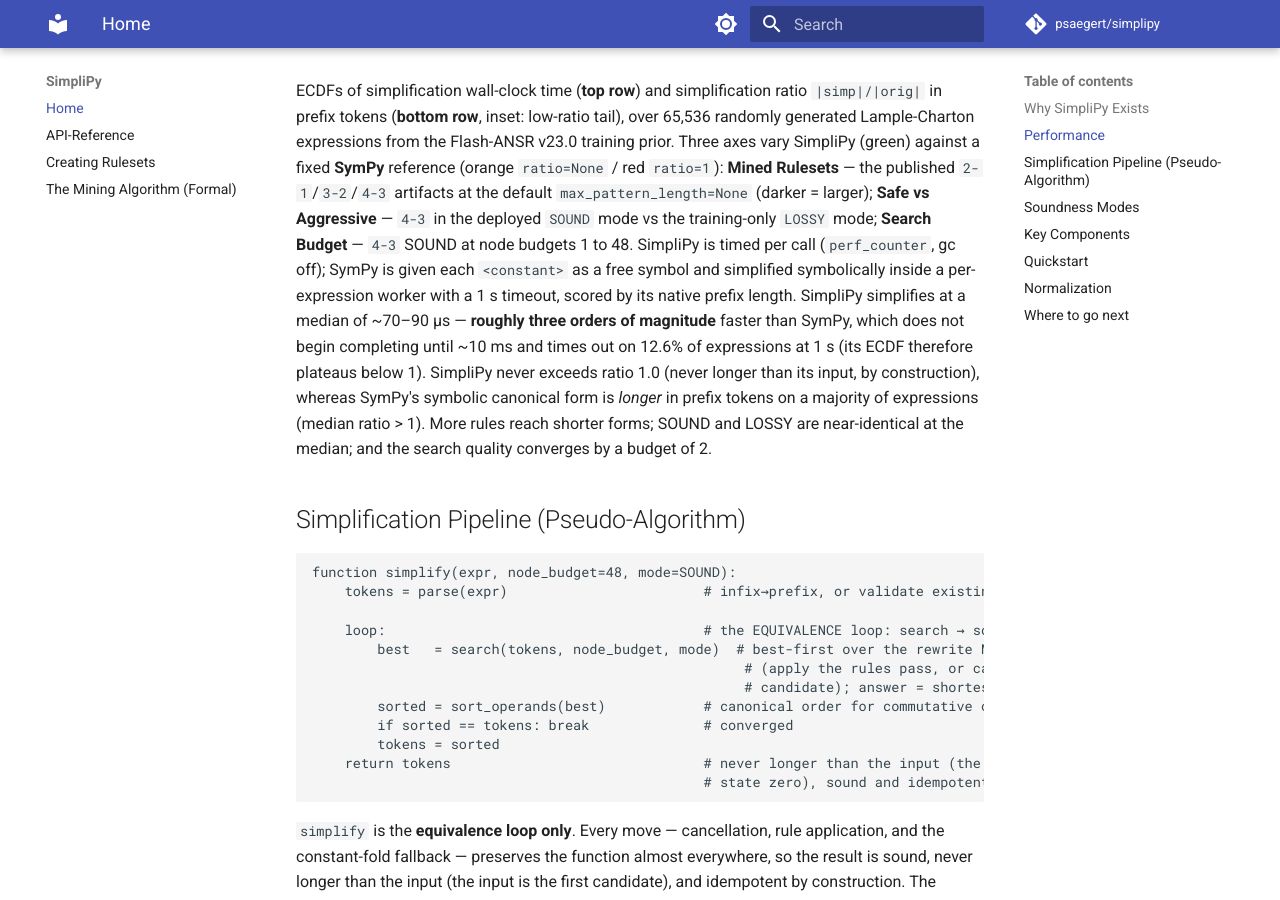
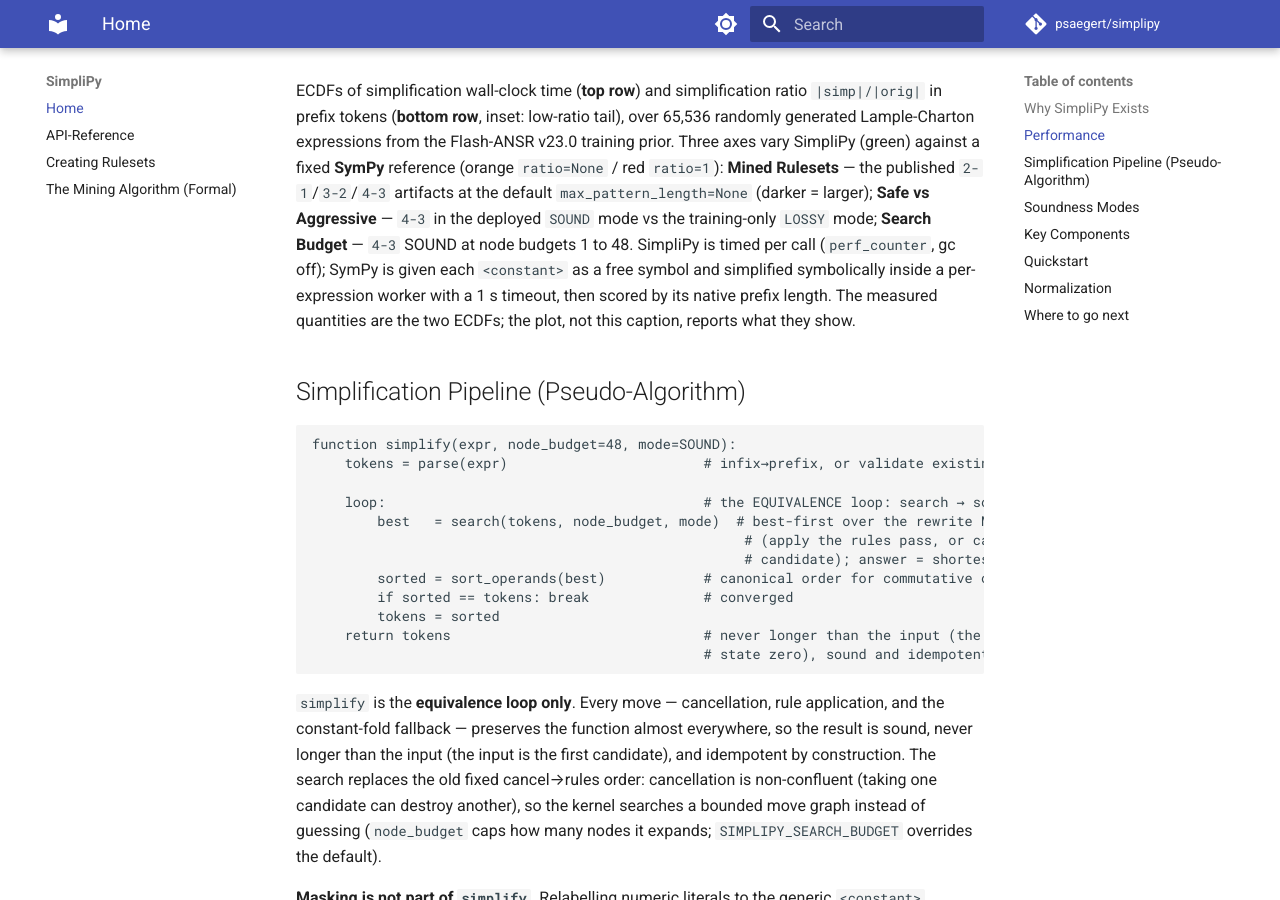
Before and after one commit to psaegert/simplipy, an MkDocs documentation site: the page built from docs/index.md, in a window 1280 px wide and 900 px high, scrolled down 1472 px. Built offline with MkDocs 1.6.1 and Material for MkDocs 9.7.7, drawn with Linux system fonts in a browser that asks for light colours; comment, search, counter and statistics services are not loaded.

Commit message:
docs: figure captions describe setup only, not results
The SimpliPy-vs-SymPy caption now explains the axes (rows, columns) and the
measurement protocol and stops there; the ECDFs themselves report the outcome.

Co-Authored-By: Claude Opus 4.8 <noreply@anthropic.com>
Claude-Session: https://claude.ai/code/session_01EhLKRZHNh5nNjLZhZqym9w

```diff
--- a/docs/index.md
+++ b/docs/index.md
@@ -58,13 +58,9 @@ Rulesets** — the published `2-1`/`3-2`/`4-3` artifacts at the default `max_pat
 (darker = larger); **Safe vs Aggressive** — `4-3` in the deployed `SOUND` mode vs the training-only
 `LOSSY` mode; **Search Budget** — `4-3` SOUND at node budgets 1 to 48. SimpliPy is timed per call
 (`perf_counter`, gc off); SymPy is given each `<constant>` as a free symbol and simplified
-symbolically inside a per-expression worker with a 1 s timeout, scored by its native prefix length.
-SimpliPy simplifies at a median of ~70–90 µs — **roughly three orders of magnitude** faster than
-SymPy, which does not begin completing until ~10 ms and times out on 12.6% of expressions at 1 s
-(its ECDF therefore plateaus below 1). SimpliPy never exceeds ratio 1.0 (never longer than its
-input, by construction), whereas SymPy's symbolic canonical form is *longer* in prefix tokens on a
-majority of expressions (median ratio > 1). More rules reach shorter forms; SOUND and LOSSY are
-near-identical at the median; and the search quality converges by a budget of 2.
+symbolically inside a per-expression worker with a 1 s timeout, then scored by its native prefix
+length. The measured quantities are the two ECDFs; the plot, not this caption, reports what they
+show.
 
 
 ## Simplification Pipeline (Pseudo-Algorithm)
```
Also changed, not shown: README.md (+1 -1 lines).
